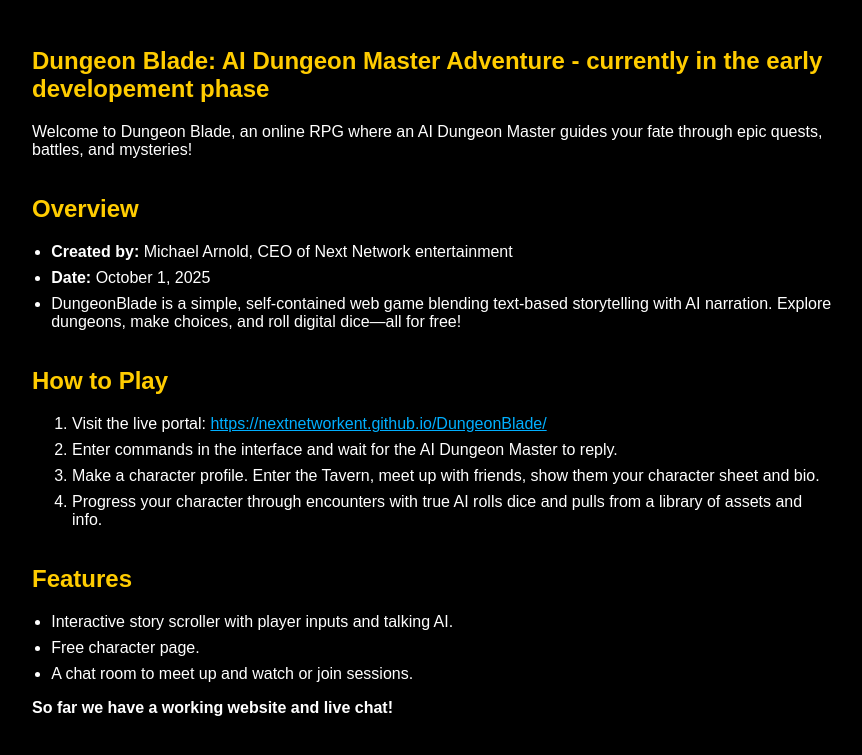
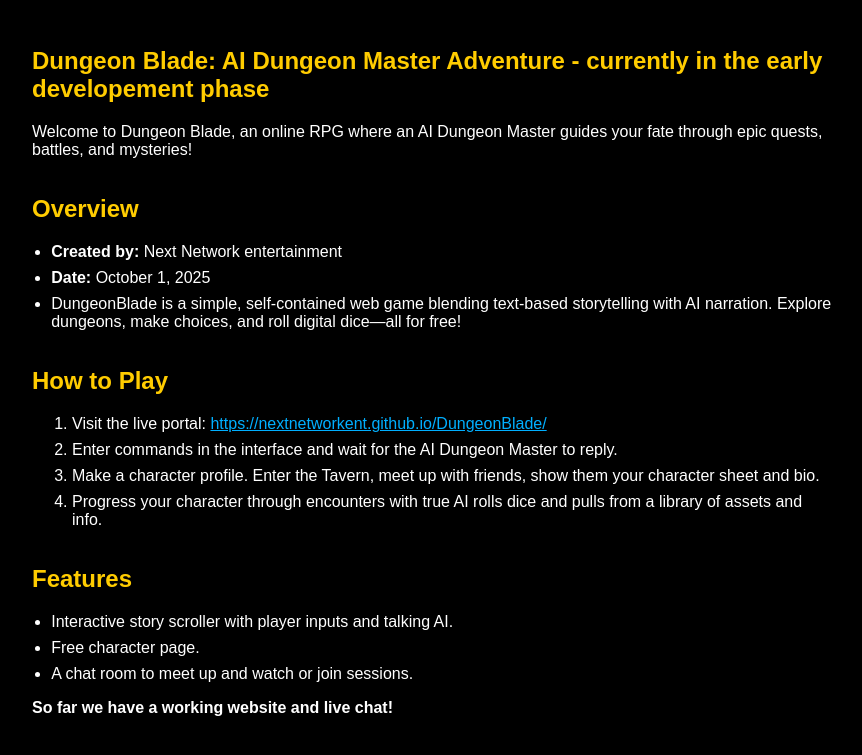
Before and after one commit to NextNetworkent/DungeonBlade, a plain HTML site: page index.html in a window 1280 px wide. Shown: the part 111-866 px from the top of the page, without its empty margins (208-1070 px from the left). Drawn offline with Linux system fonts and the light colour scheme.

Commit message:
Update index.html

```diff
--- a/index.html
+++ b/index.html
@@ -58,7 +58,7 @@
 
     <h2>Overview</h2>
     <ul>
-      <li><strong>Created by:</strong> Michael Arnold, CEO of Next Network entertainment</li>
+      <li><strong>Created by:</strong> Next Network entertainment</li>
       <li><strong>Date:</strong> October 1, 2025</li>
       <li>DungeonBlade is a simple, self-contained web game blending text-based storytelling with AI narration. Explore dungeons, make choices, and roll digital dice—all for free!</li>
     </ul>
```
